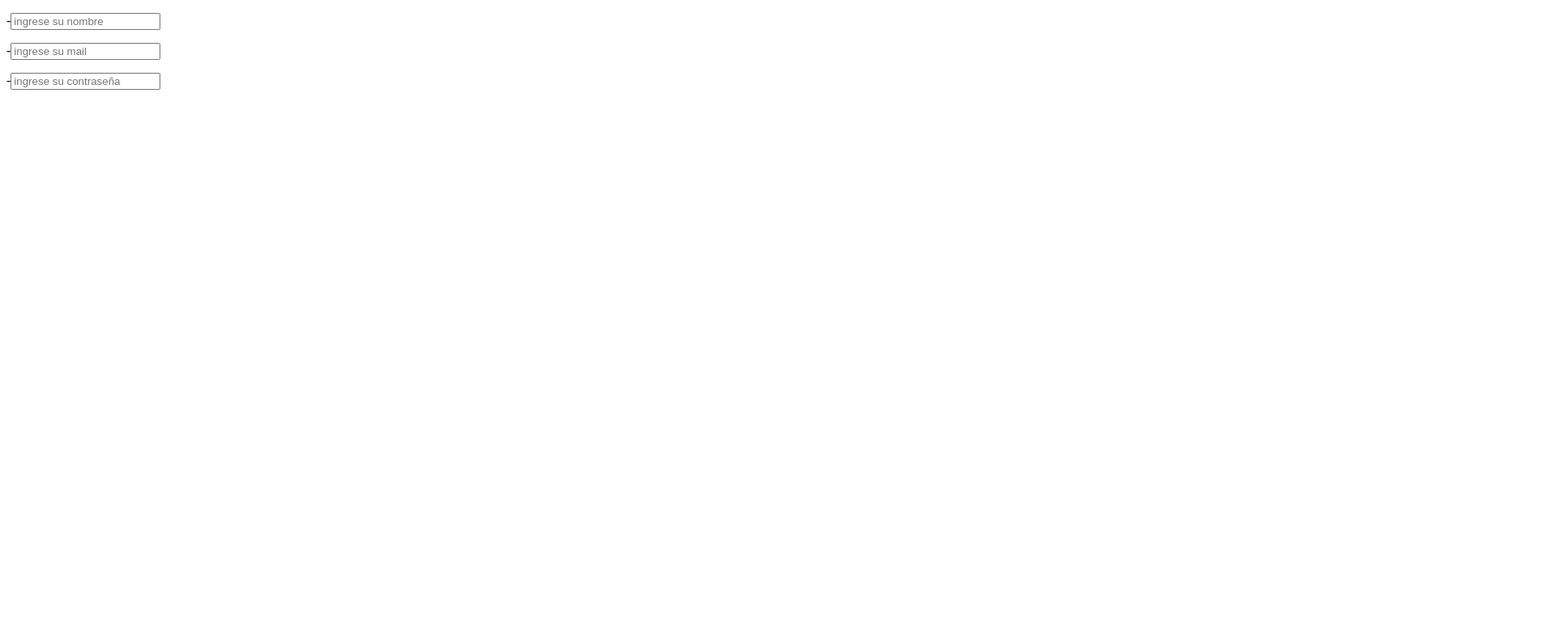
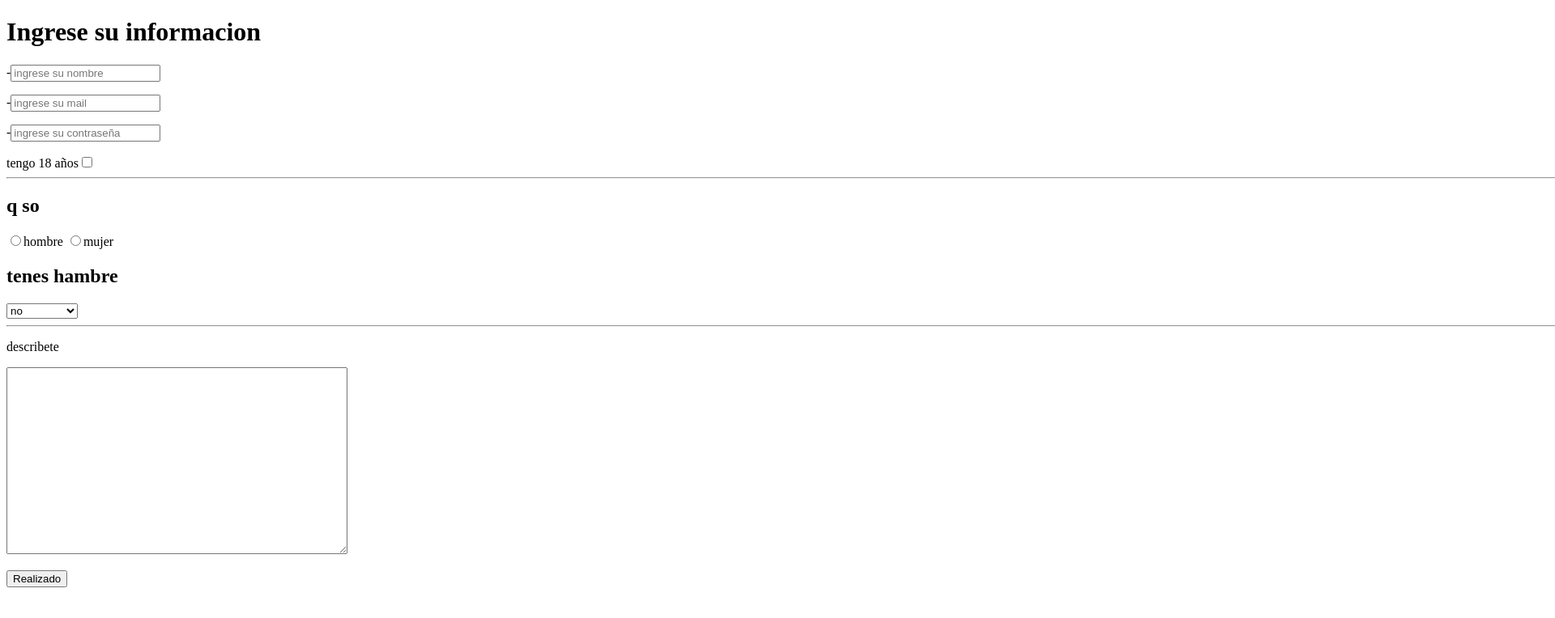
Before and after one commit to tataproyecto/pagina-pou, a plain HTML site: page index duña.html in a window 1280 px wide. Shown: the top 764 px of the page at 81% size, 1920 px wide, since content can reach past the window. Drawn offline with Linux system fonts and the light colour scheme.

Commit message:
terminamos el trabajo

```diff
--- a/index duña.html
+++ b/index duña.html
@@ -7,11 +7,30 @@
   </head>
   <body>
     <header>
+      <h1>Ingrese su informacion</h1>
+      <form action="">
       <p>-<input placeholder="ingrese su nombre" type="text" /></p>
     </header>
     -<input placeholder="ingrese su mail" required type="email" />
     <p>
       -<input placeholder="ingrese su contraseña" required type="password" />
     </p>
+    tengo 18 años<input required type="checkbox" />
+    <hr width="500000" />
+    <h2>q so</h2>
+    <input required type ="radio" />hombre <input required type="radio" />mujer
+    <h2>tenes hambre</h2>
+    <select required name="" id="">
+      <option value="">no</option>
+      <option value="">muy poca</option>
+      <option value="">algo</option>
+      <option value="">mucha</option>
+      <option value="">demasiado</option>
+    </select>
+    <hr width="500000" />
+    <p>describete</p>
+    <p><textarea required name="" cols="50" rows="15" id=""></textarea></p>
+    <p><input type="submit" value="Realizado" /></p>
+</form>
   </body>
 </html>
```
